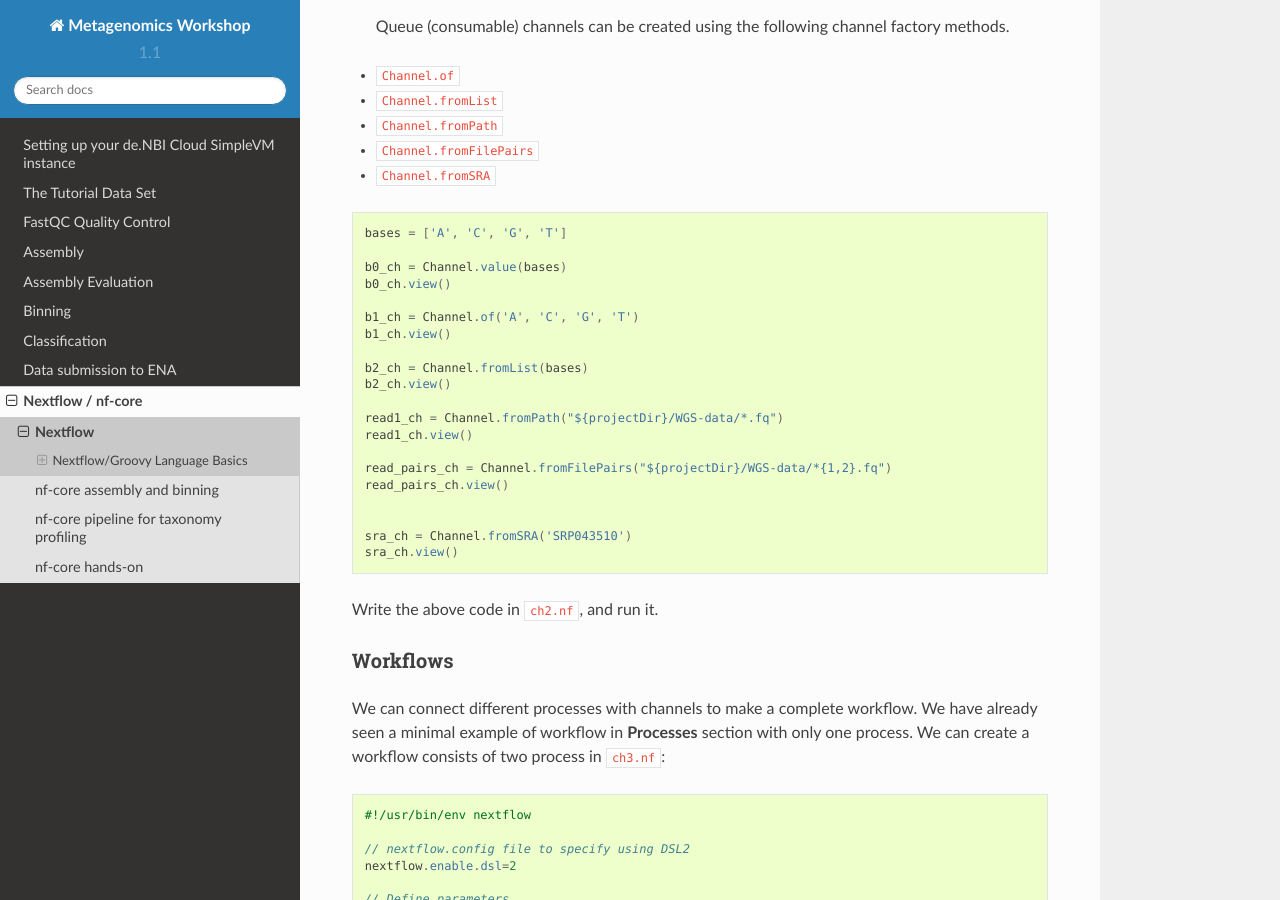
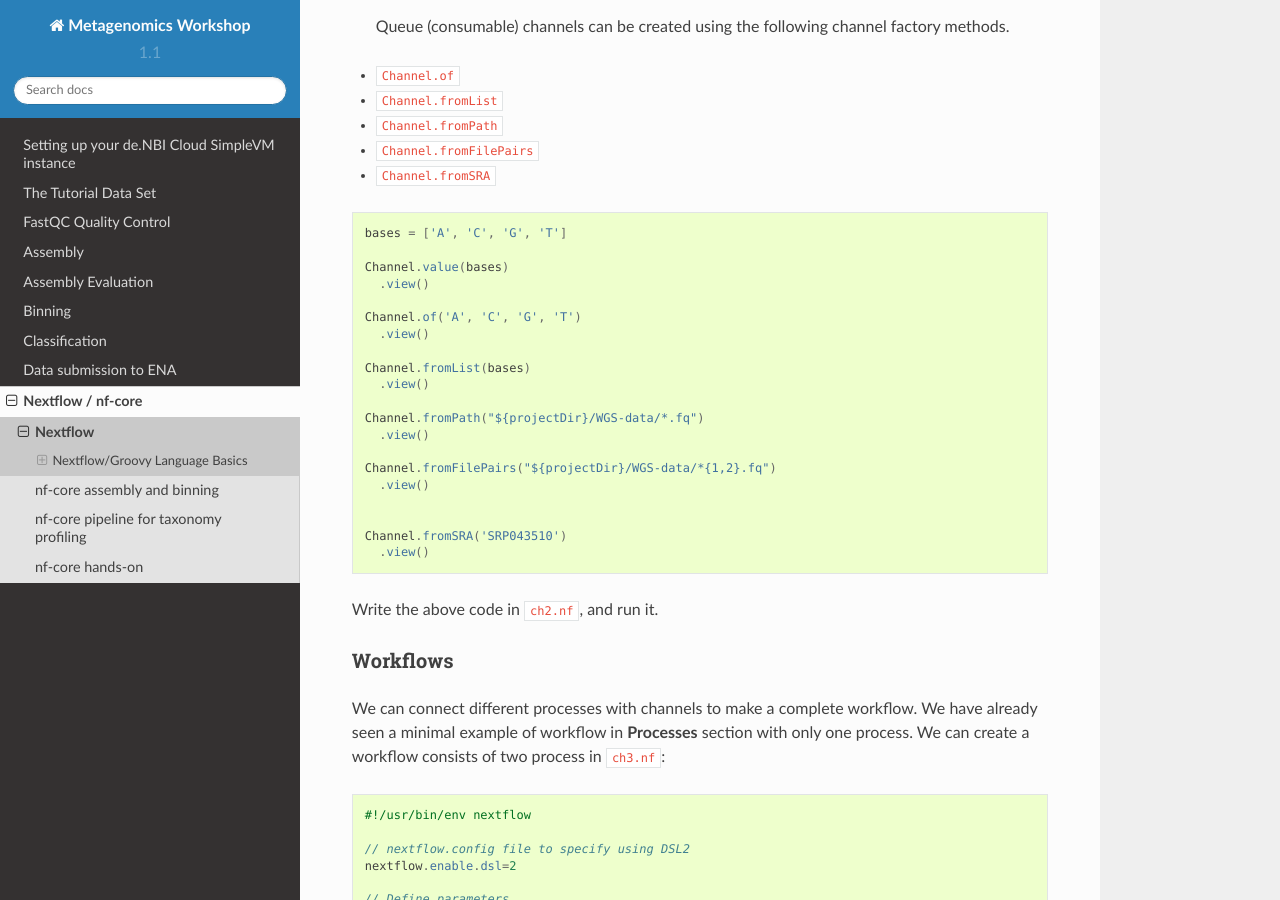
Before and after one commit to metagenomics/metagenomics-workshop, a Sphinx documentation site: the page built from docs/nextflow_nf_core/nextflow.rst, in a window 1280 px wide and 900 px high, scrolled down 3275 px. Built offline with Sphinx 7.4.7 and the Read the Docs theme 2.0.0, drawn with Linux system fonts in a browser that asks for light colours.

Commit message:
Update nextflow.rst

```diff
--- a/docs/nextflow_nf_core/nextflow.rst
+++ b/docs/nextflow_nf_core/nextflow.rst
@@ -166,26 +166,26 @@ There are different types of channels in nextflow:
 
 .. code-block:: groovy
 
-  bases = ['A', 'C', 'G', 'T']
+   bases = ['A', 'C', 'G', 'T']
 
-  b0_ch = Channel.value(bases)
-  b0_ch.view()
+   Channel.value(bases)
+     .view()
 
-  b1_ch = Channel.of('A', 'C', 'G', 'T')
-  b1_ch.view()
+   Channel.of('A', 'C', 'G', 'T')
+     .view()
 
-  b2_ch = Channel.fromList(bases)
-  b2_ch.view()
+   Channel.fromList(bases)
+     .view()
 
-  read1_ch = Channel.fromPath("${projectDir}/WGS-data/*.fq")
-  read1_ch.view()
+   Channel.fromPath("${projectDir}/WGS-data/*.fq")
+     .view()
 
-  read_pairs_ch = Channel.fromFilePairs("${projectDir}/WGS-data/*{1,2}.fq")
-  read_pairs_ch.view()
+   Channel.fromFilePairs("${projectDir}/WGS-data/*{1,2}.fq")
+     .view()
 
 
-  sra_ch = Channel.fromSRA('SRP043510')
-  sra_ch.view()
+   Channel.fromSRA('SRP043510')
+     .view()
 
 Write the above code in ``ch2.nf``, and run it.
 
@@ -374,7 +374,7 @@ The maths operators are: ``count``, ``min``, ``max``, ``sum``, ``toInteger``
 
 .. code-block:: groovy
 
-  ch = Channel
+  Channel
    .of(1..22,'X','Y')
    .count()
    .view()
```
